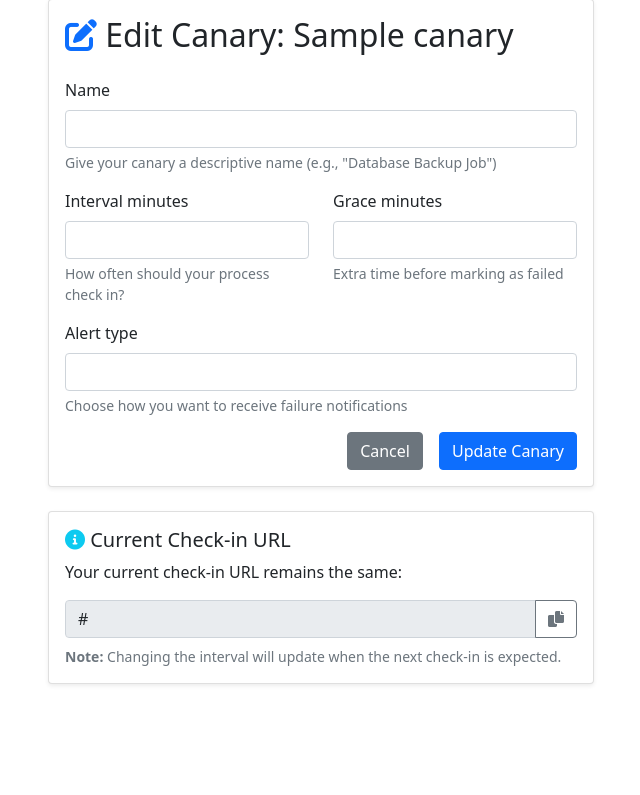
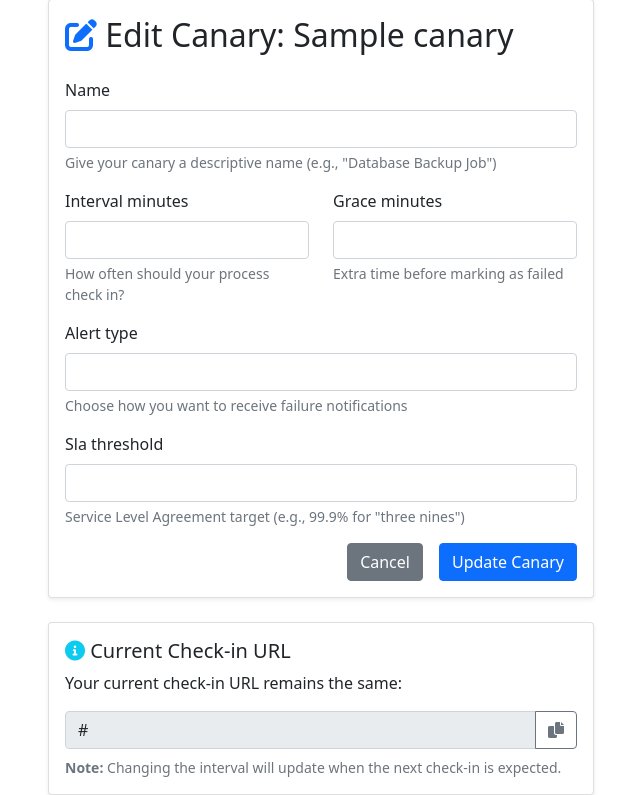
Before and after one commit to tabibazar/silentcanary, a Python web app: template templates/edit_canary.html in a window 1280 px wide. Shown: the part 81-876 px from the top of the page, without its empty margins (319-959 px from the left). Before the commit the page ends 766 px from the top, so only its background shows below. Run offline with Jinja, Linux system fonts and the light colour scheme; the template is opened without the code that fills it: most values are stand-ins (such as "Sample title", 1, 10 or a date in 2020); form fields are guessed from the names that the template uses.

Commit message:
Add SLA threshold field to edit canary form
- Complete SLA percentage configuration for both create and edit forms
- Users can now modify SLA thresholds for existing canaries
- Consistent UI across create and edit workflows

🤖 Generated with [Claude Code](https://claude.ai/code)

Co-Authored-By: Claude <noreply@anthropic.com>

```diff
--- a/templates/edit_canary.html
+++ b/templates/edit_canary.html
@@ -103,6 +103,19 @@
                         </div>
                     </div>
 
+                    <div class="mb-3">
+                        {{ form.sla_threshold.label(class="form-label") }}
+                        {{ form.sla_threshold(class="form-control", step="0.1") }}
+                        {% if form.sla_threshold.errors %}
+                            <div class="text-danger">
+                                {% for error in form.sla_threshold.errors %}
+                                    <small>{{ error }}</small>
+                                {% endfor %}
+                            </div>
+                        {% endif %}
+                        <div class="form-text">Service Level Agreement target (e.g., 99.9% for "three nines")</div>
+                    </div>
+
                     <div class="d-grid gap-2 d-md-flex justify-content-md-end">
                         <a href="{{ url_for('dashboard') }}" class="btn btn-secondary me-md-2">Cancel</a>
                         {{ form.submit(class="btn btn-primary", value="Update Canary") }}
```
